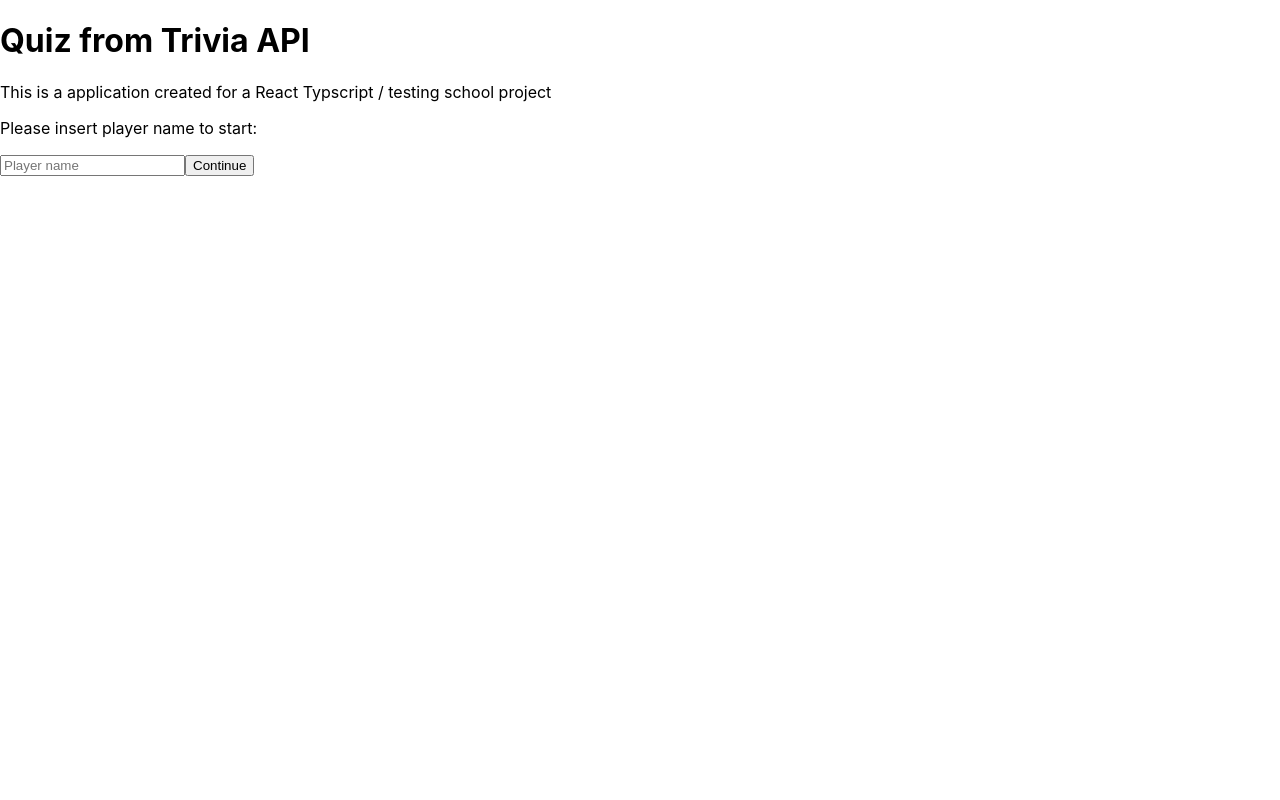
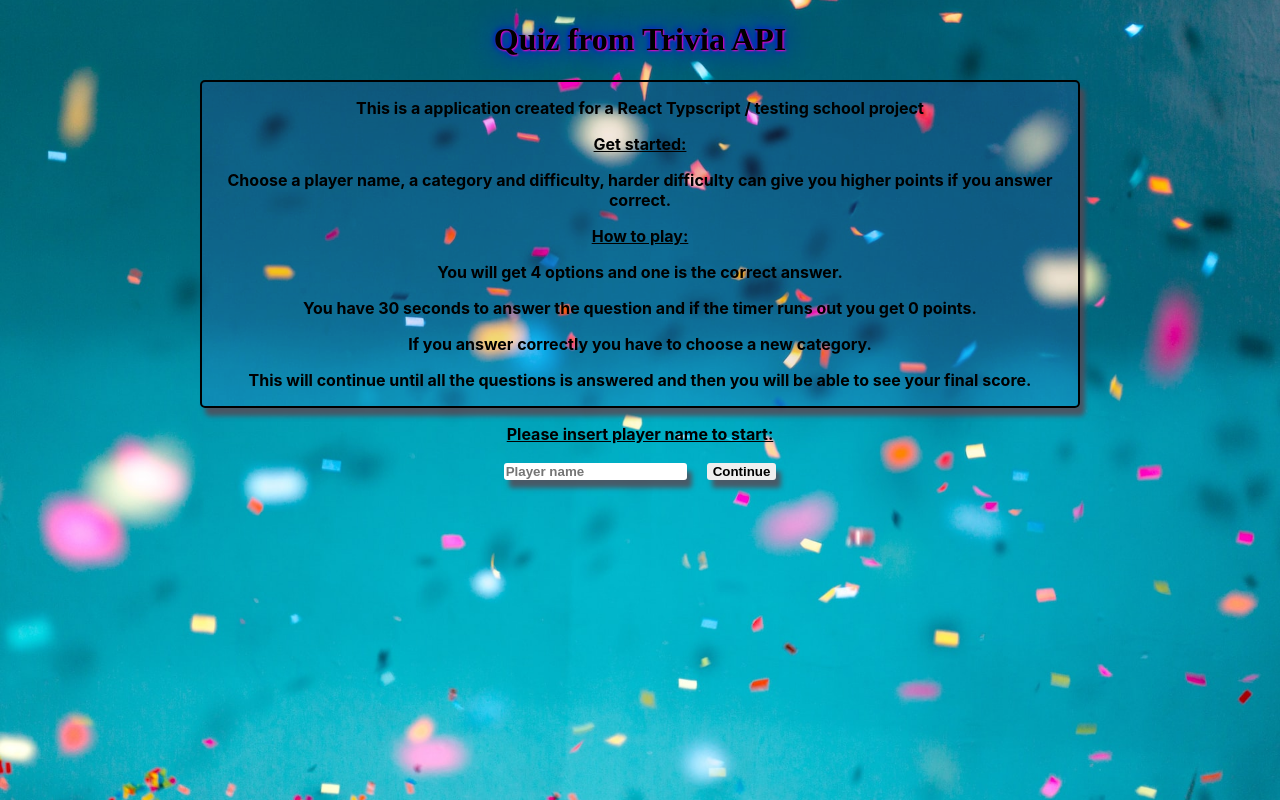
Before and after one commit to azayakaWen/emelie_wensberg-testing_typescript-quiz_app, a React (Create React App) app: page / in a window 1280 px wide. Built offline with nearby package versions, Linux system fonts and the light colour scheme.

Commit message:
Added some style

```diff
--- a/src/App.css
+++ /dev/null
@@ -1,38 +0,0 @@
-.App {
-  text-align: center;
-}
-
-.App-logo {
-  height: 40vmin;
-  pointer-events: none;
-}
-
-@media (prefers-reduced-motion: no-preference) {
-  .App-logo {
-    animation: App-logo-spin infinite 20s linear;
-  }
-}
-
-.App-header {
-  background-color: #282c34;
-  min-height: 100vh;
-  display: flex;
-  flex-direction: column;
-  align-items: center;
-  justify-content: center;
-  font-size: calc(10px + 2vmin);
-  color: white;
-}
-
-.App-link {
-  color: #61dafb;
-}
-
-@keyframes App-logo-spin {
-  from {
-    transform: rotate(0deg);
-  }
-  to {
-    transform: rotate(360deg);
-  }
-}
--- a/src/App.tsx
+++ b/src/App.tsx
@@ -9,12 +9,12 @@ const App = () => {
     <BrowserRouter>
       <div className="App">
         <h1>Quiz from Trivia API</h1>
+
+        <Routes>
+          <Route path="/" element={<Home />} />
+          <Route path="/quiz" element={<Quiz />} />
+        </Routes>
       </div>
-
-      <Routes>
-        <Route path="/" element={<Home />} />
-        <Route path="/quiz" element={<Quiz />} />
-      </Routes>
     </BrowserRouter>
   )
 }
--- a/src/Pages/Home.tsx
+++ b/src/Pages/Home.tsx
@@ -1,7 +1,8 @@
-import React, { useState } from "react"
+import { useState } from "react"
 import PlayerInput from "../components/PlayerInput"
 import { useNavigate } from "react-router-dom"
 import context from "../context/context"
+import "./PagesStyle.css"
 
 const Home = () => {
   const navigate = useNavigate()
@@ -20,17 +21,40 @@ const Home = () => {
   }
 
   return (
-    <>
-      <p>
-        This is a application created for a React Typscript / testing school
-        project
-      </p>
-      <p>Please insert player name to start:</p>
+    <div>
+      <div className="text-container">
+        <p>
+          This is a application created for a React Typscript / testing school
+          project
+        </p>
+        <p className="underline">Get started:</p>
+        <p>
+          Choose a player name, a category and difficulty, harder difficulty can
+          give you higher points if you answer correct.
+        </p>
+        <p className="underline">How to play:</p>
+        <p>You will get 4 options and one is the correct answer.</p>
+        <p>
+          You have 30 seconds to answer the question and if the timer runs out
+          you get 0 points.
+        </p>
+        <p>If you answer correctly you have to choose a new category.</p>
+        <p>
+          This will continue until all the questions is answered and then you
+          will be able to see your final score.
+        </p>
+      </div>
+
+      <p className="insert-name">Please insert player name to start:</p>
+
       <context.Provider value={{ playerName, setPlayerName }}>
         <PlayerInput />
-        <button onClick={handleClick}>Continue</button>
+
+        <button className="player-button" onClick={handleClick}>
+          Continue
+        </button>
       </context.Provider>
-    </>
+    </div>
   )
 }
 
--- /dev/null
+++ b/src/Pages/PagesStyle.css
@@ -0,0 +1,87 @@
+.App {
+  text-align: center;
+}
+
+button:hover {
+  background-color: rgba(138, 43, 226, .5);
+}
+
+button {
+  border: none;
+  box-shadow: 5px 8px 5px rgba(90, 69, 80, .8);
+}
+
+/* Home ------------> */
+
+h1 {
+  font-family: 'Rubik Vinyl', cursive;
+  color: black;
+  text-shadow: 1px 1px 2px rgb(255, 0, 195), 0 0 1em blue, 0 0 0.2em blue;
+}
+
+.text-container {
+  border: 2px solid black;
+  margin: 0 25vh;
+  border-radius: 5px;
+  background-color: rgba(138, 43, 226, .1);
+  box-shadow: 5px 8px 5px rgba(90, 69, 80, .8);
+}
+
+.text-container p {
+  font-weight: bold;
+}
+
+.underline {
+  text-decoration: underline;
+}
+
+.insert-name {
+  text-decoration: underline;
+  font-weight: bold;
+}
+
+.player-button {
+border-radius: 3px;
+font-weight: bold;
+}
+
+/* Quiz -------------> */
+
+.player {
+  text-align: center;
+}
+
+.player-time-container {
+  display: flex;
+  justify-content: center;
+  justify-content: space-around;
+  margin: 0;
+}
+
+.select {
+  margin: 21vh 2vh 0 0;
+  border: none;
+  border-radius: 3px;
+  box-shadow: 5px 8px 5px rgba(90, 69, 80, .8);
+  font-size: 20px;
+}
+
+.start {
+margin-top: 21vh;
+border: none;
+border-radius: 5px;
+padding: 10px;
+font-weight: bold;
+font-size: 50px;
+box-shadow: 10px 8px 3px rgba(90, 69, 80, .8);
+}
+
+.three-sec {
+  font-size: 50px;
+  margin-top: 20vh;
+}
+
+.next-btn {
+  border-radius: 3px;
+  font-weight: bold;
+}
--- a/src/Pages/Quiz.tsx
+++ b/src/Pages/Quiz.tsx
@@ -8,6 +8,7 @@ import {
   COUNTDOWN,
 } from "../QuizConfig"
 import { QuestionCard } from "../components/Questioncard"
+import "./PagesStyle.css"
 
 export type AnswerType = {
   question: string
@@ -136,19 +137,25 @@ export const Quiz = () => {
 
   return (
     <div>
-      <h3>Player: {player}</h3>
-
       {!gameOver ? <p>Score: {score}</p> : null}
 
       {pauseTime ? (
-        <h3>{pauseCountDown}</h3>
+        <h3 className="three-sec">{pauseCountDown}</h3>
       ) : (
         <>
-          {!gameOver && <h3>Time left: {questionCountdown}</h3>}
+          <div className="player-time-container">
+            <h3 className="player">Player: {player}</h3>
+            {!gameOver && (
+              <h3 className="time-left">Time left: {questionCountdown}</h3>
+            )}
+          </div>
 
           {!category && (
             <>
-              <select onChange={(e) => setCategory(e.target.value)}>
+              <select
+                className="select"
+                onChange={(e) => setCategory(e.target.value)}
+              >
                 <option>Select Category</option>
                 {randomCategories.slice(0, 3).map((selections, index) => (
                   <option value={selections.id} key={index}>
@@ -163,7 +170,10 @@ export const Quiz = () => {
 
       {!difficulty && (
         <>
-          <select onChange={(e) => setDifficulty(e.target.value)}>
+          <select
+            className="select"
+            onChange={(e) => setDifficulty(e.target.value)}
+          >
             <option>Select Difficulty</option>
             {difficultySelections.map((selections, index) => (
               <option value={selections.name} key={index}>
@@ -177,14 +187,16 @@ export const Quiz = () => {
       {gameOver || userAnswers.length === TOTAL_QUESTIONS ? (
         <>
           {difficulty && category ? (
-            <button onClick={startQuiz}>Start</button>
+            <button className="start" onClick={startQuiz}>
+              Start
+            </button>
           ) : null}
         </>
       ) : null}
 
       {loading ? <p>Loading question.....</p> : null}
 
-      {!loading && !gameOver && (
+      {!loading && !gameOver && !pauseTime && (
         <QuestionCard
           questionNr={number + 1}
           question={questions[number].question}
@@ -199,8 +211,17 @@ export const Quiz = () => {
       {!gameOver &&
       !loading &&
       userAnswers.length === number + 1 &&
-      number !== TOTAL_QUESTIONS - 1 ? (
-        <button onClick={handleNext}>Next question</button>
+      number !== TOTAL_QUESTIONS - 1 &&
+      category ? (
+        <button className="next-btn" onClick={handleNext}>
+          Next question
+        </button>
+      ) : null}
+
+      {!gameOver && !loading && questionCountdown === 0 ? (
+        <button className="next-btn" onClick={handleNext}>
+          Next question
+        </button>
       ) : null}
     </div>
   )
--- /dev/null
+++ b/src/components/ComponentsStyle.css
@@ -0,0 +1,37 @@
+/* PlayerInput ---------> */
+.player-name {
+  box-shadow: 5px 8px 5px rgba(90, 69, 80, .8);
+  margin-right: 20px;
+  border: none;
+  border-radius: 3px;
+  font-weight: bold;
+}
+
+/* QuestionCard --------> */
+
+.amount-questions {
+  font-weight: bold;
+  font-size: 20px;
+}
+
+.question-container {
+  border: 2px solid black;
+  margin: 0 50vh 3vh 50vh;
+  padding: 3vh;
+  border-radius: 5px;
+  box-shadow: 10px 10px 5px rgba(90, 69, 80, .8);
+}
+ .answers {
+  display: grid;
+  grid-template-columns: 1fr;
+  justify-content: center;
+ }
+
+ .btn-answer {
+  margin: 1vh 15vh;
+  border-radius: 3px;
+ }
+
+ .btn-answer:hover {
+  background-color: rgba(138, 43, 226, .5);
+ }
--- a/src/components/PlayerInput.tsx
+++ b/src/components/PlayerInput.tsx
@@ -1,5 +1,6 @@
 import React, { useContext } from "react"
 import context from "../context/context"
+import "./ComponentsStyle.css"
 
 const PlayerInput = () => {
   const { playerName, setPlayerName } = useContext(context)
@@ -14,6 +15,7 @@ const PlayerInput = () => {
   return (
     <>
       <input
+        className="player-name"
         type="text"
         placeholder="Player name"
         onChange={handleChange}
--- a/src/components/Questioncard.tsx
+++ b/src/components/Questioncard.tsx
@@ -1,5 +1,6 @@
 import React from "react"
 import Config from "../QuizConfig"
+import "./ComponentsStyle.css"
 
 import { AnswerType } from "../Pages/Quiz"
 
@@ -25,16 +26,17 @@ export const QuestionCard = ({
 }: Props) => {
   return (
     <div>
-      <p>
+      <p className="amount-questions">
         {questionNr} / {totalQuestions}
       </p>
 
-      <p>{question}</p>
+      <div className="question-container">
+        <p>{question}</p>
 
-      <div>
         {answers.map((answer) => (
-          <div key={answer}>
+          <div className="answers" key={answer}>
             <button
+              className="btn-answer"
               style={{
                 backgroundColor:
                   userAnswer?.correctAnswer === answer ? "green" : "",
--- a/src/index.css
+++ b/src/index.css
@@ -1,3 +1,11 @@
+html {
+  background: url(../src/images/bg.jpg) no-repeat center center fixed;
+  -webkit-background-size: cover;
+  -moz-background-size: cover;
+  -o-background-size: cover;
+  background-size: cover;
+}
+
 body {
   margin: 0;
   font-family: -apple-system, BlinkMacSystemFont, 'Segoe UI', 'Roboto', 'Oxygen',
```
Also changed, not shown: src/images/bg.jpg (added).
